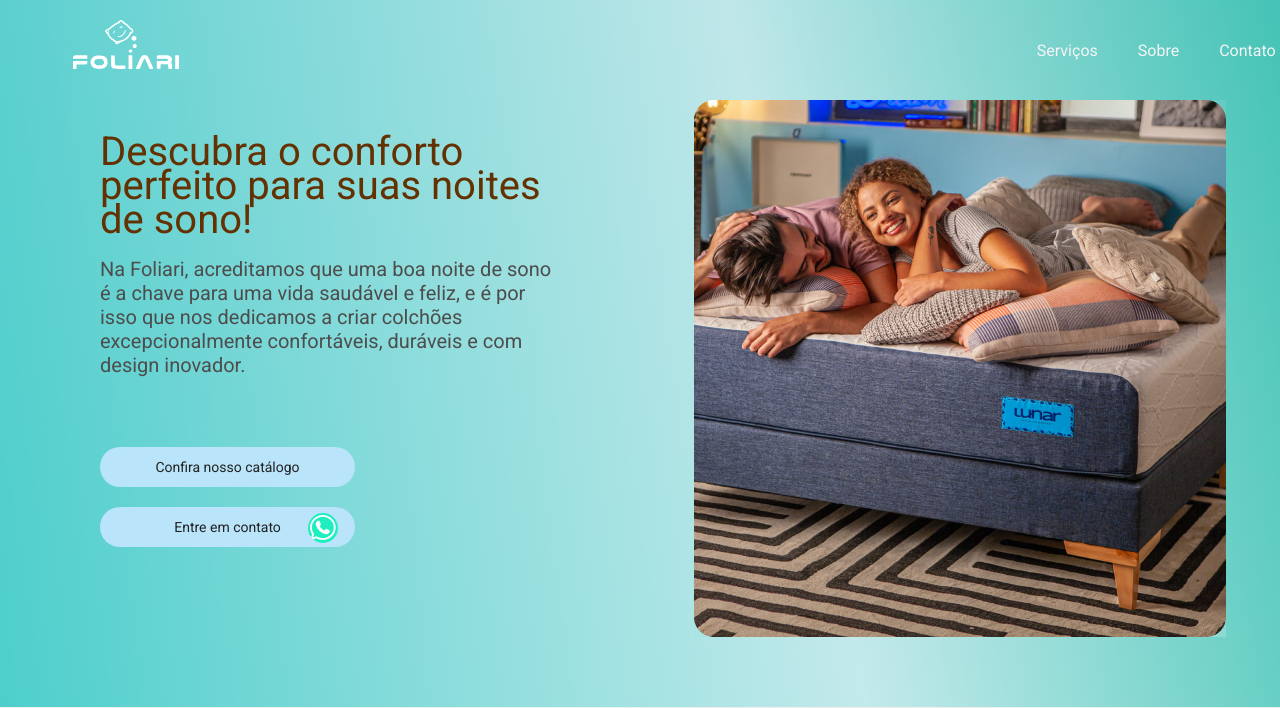
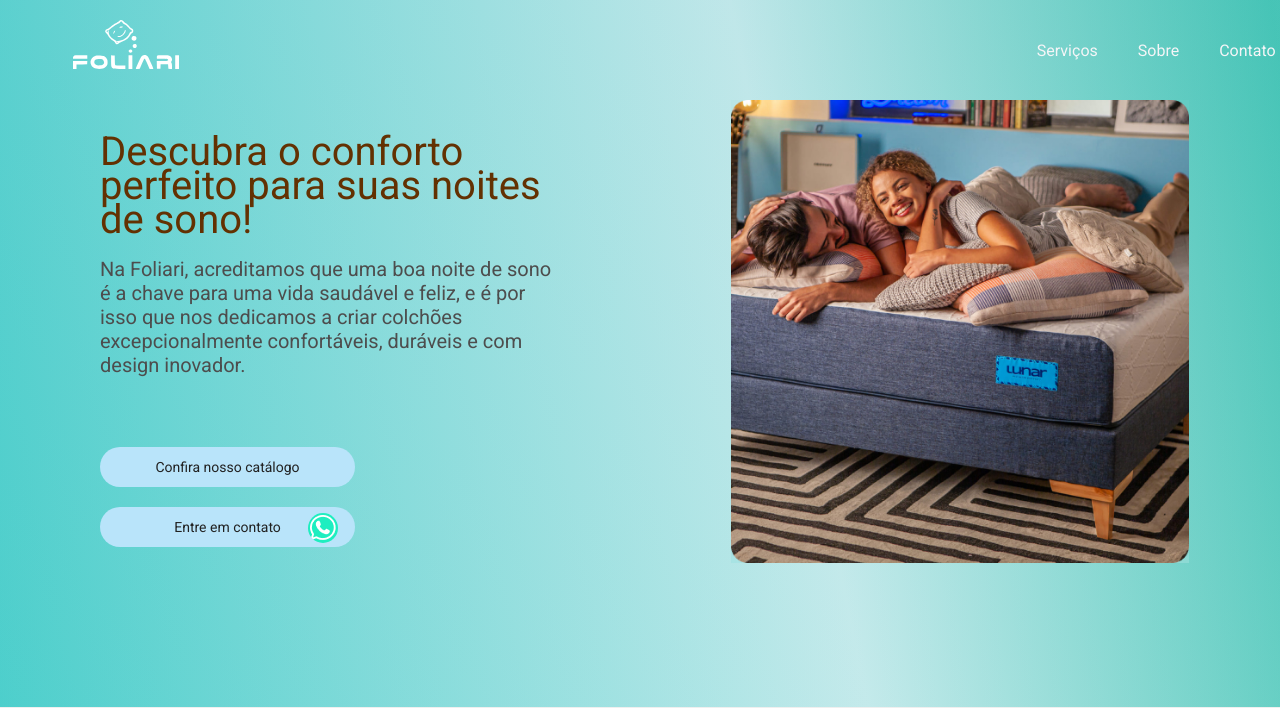
Before and after one commit to filipefolletto/foliariweb.github.io, a PHP site: page / in a window 1280 px wide. Shown: the top 708 px of the page. Run offline with PHP 8.4, Linux system fonts and the light colour scheme.

Commit message:
mudança no tamanho das imagens e px para in

```diff
--- a/css/header.css
+++ b/css/header.css
@@ -199,7 +199,25 @@
 
 /* VERSÃO MOBILE ____________________________________________________________________________________________________ */
 
-@media (max-width: 500px) {
+@media(max-width: 16in ){
+
+    .header-section-image img{
+        width: 458px;
+        height: 463px;
+
+    }
+
+
+}
+
+
+
+
+
+
+@media (max-width: 11in) {
+
+
 .header{
     background: linear-gradient(165deg, rgba(165, 212, 255, 0.45) 0%, rgba(192, 219, 244, 0.00) 30.74%, rgba(192, 219, 244, 0.45) 99.01%), linear-gradient(195deg, rgba(46, 181, 165, 0.89) 0%, rgba(125, 233, 218, 0.40) 35.73%, rgba(99, 238, 221, 0.89) 98.44%), radial-gradient(38.05% 38.05% at 50% 61.95%, rgba(0, 0, 0, 0.00) 0%, rgba(42, 200, 133, 0.20) 100%);
     order: 1;
@@ -226,8 +244,6 @@
     display: flex;
     flex-direction: column;
     width: 100%;
-    /* justify-content: space-between; */
-    /* padding-top: 35px; */
     padding-left: 2%;
     padding-right: 2%;
     padding-bottom: 5%;
@@ -265,28 +281,12 @@
 .header-section-button{
     display: none;
 
-
-    /* padding-top: 3.5%;
-    padding-bottom: 3.5%;
-    align-items: center; */
 }
 
 .button-duplicate-none{
     display: block;
 }
 
-/* .header-section-button button{
-    padding: 2% 3%;
-    max-width: 70%;
- }
- #confira-nosso-catalogo,#entre-em-contato{
-    width: 255px;
-    height: 40px;
-    font-size: 14px;
-
-}
-
-     */
 
 
 }
```
